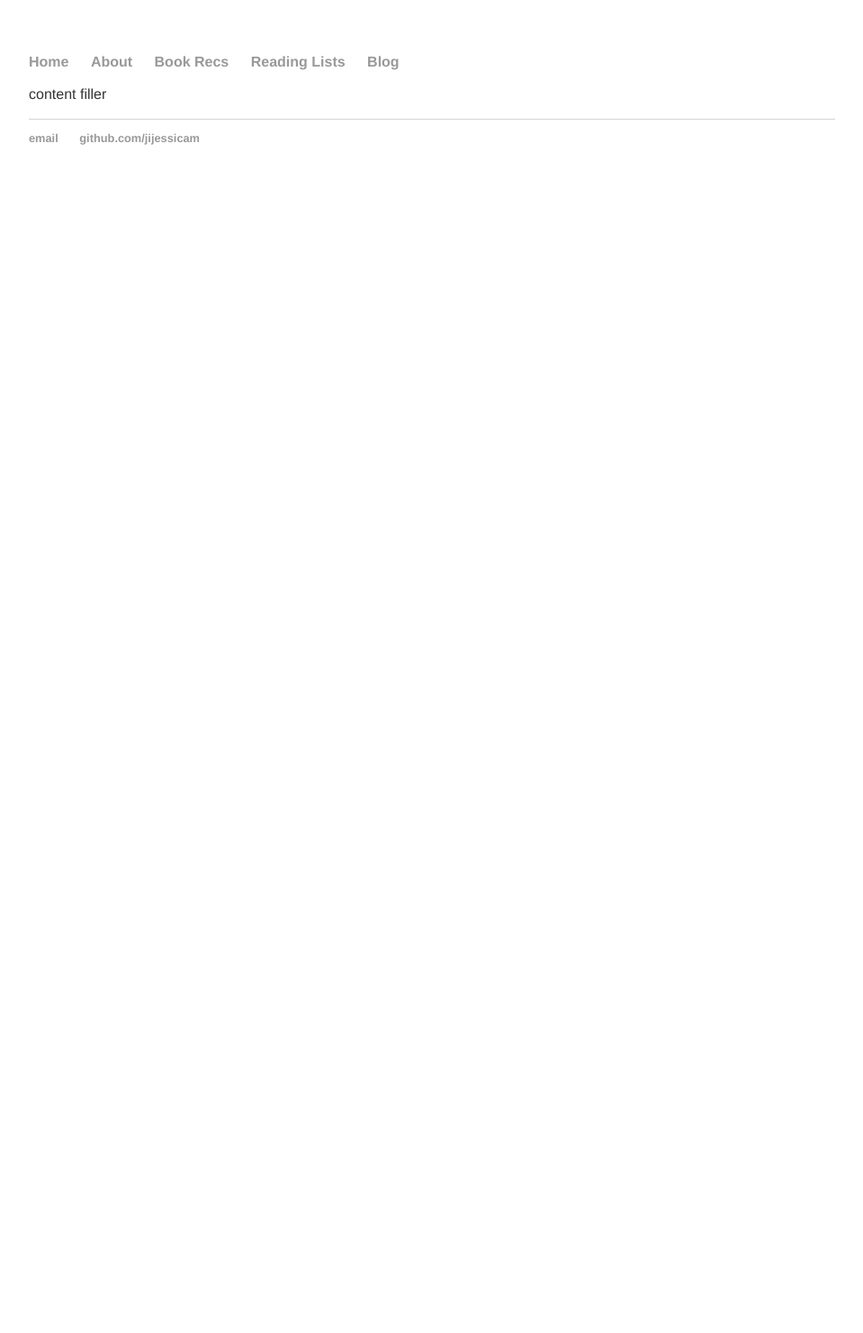
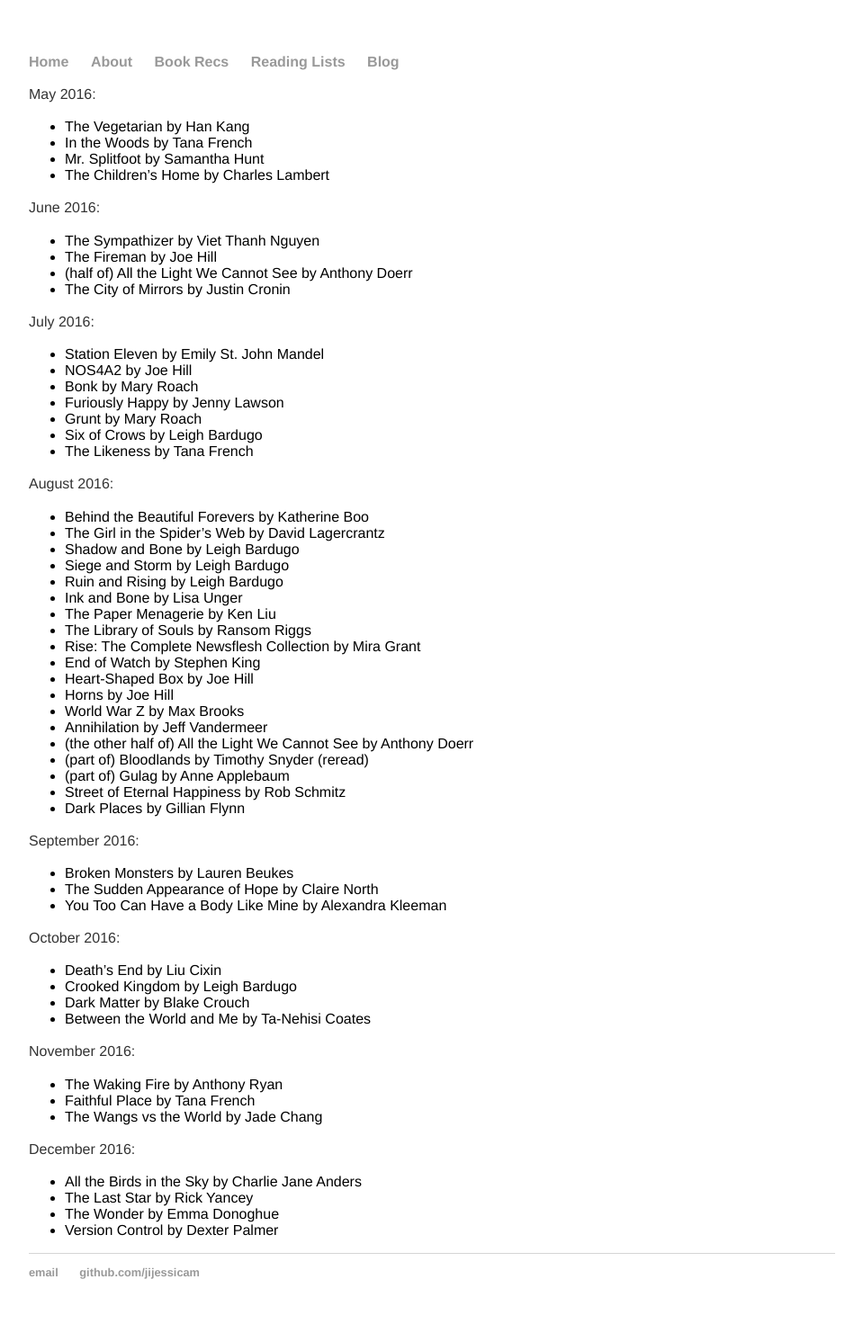
Before and after one commit to jijessicam/jijessicam.github.io, a Jekyll site: the page built from booklists/2016.md, in a window 1280 px wide. Shown: the whole page at 90% size, without its empty margins (160-1119 px from the left). Built offline with Jekyll 4.4.1, drawn with Linux system fonts in a browser that asks for light colours; our own code applies the rules of GitHub Pages for plain Markdown files; before the commit the page ends 900 px from its top, so only the background shows below that.

Commit message:
adding 2016 reading list

```diff
--- a/booklists/2016.md
+++ b/booklists/2016.md
@@ -2,4 +2,67 @@
 layout: default
 title: reading list: 2016
 ---
-content filler
+
+May 2016:
+- The Vegetarian by Han Kang
+- In the Woods by Tana French
+- Mr. Splitfoot by Samantha Hunt
+- The Children's Home by Charles Lambert
+
+June 2016:
+- The Sympathizer by Viet Thanh Nguyen
+- The Fireman by Joe Hill
+- (half of) All the Light We Cannot See by Anthony Doerr
+- The City of Mirrors by Justin Cronin
+
+July 2016:
+- Station Eleven by Emily St. John Mandel
+- NOS4A2 by Joe Hill
+- Bonk by Mary Roach
+- Furiously Happy by Jenny Lawson
+- Grunt by Mary Roach
+- Six of Crows by Leigh Bardugo
+- The Likeness by Tana French
+
+August 2016:
+- Behind the Beautiful Forevers by Katherine Boo
+- The Girl in the Spider's Web by David Lagercrantz
+- Shadow and Bone by Leigh Bardugo
+- Siege and Storm by Leigh Bardugo
+- Ruin and Rising by Leigh Bardugo
+- Ink and Bone by Lisa Unger
+- The Paper Menagerie by Ken Liu
+- The Library of Souls by Ransom Riggs
+- Rise: The Complete Newsflesh Collection by Mira Grant
+- End of Watch by Stephen King
+- Heart-Shaped Box by Joe Hill
+- Horns by Joe Hill
+- World War Z by Max Brooks
+- Annihilation by Jeff Vandermeer
+- (the other half of) All the Light We Cannot See by Anthony Doerr
+- (part of) Bloodlands by Timothy Snyder (reread)
+- (part of) Gulag by Anne Applebaum
+- Street of Eternal Happiness by Rob Schmitz
+- Dark Places by Gillian Flynn
+
+September 2016:
+- Broken Monsters by Lauren Beukes
+- The Sudden Appearance of Hope by Claire North
+- You Too Can Have a Body Like Mine by Alexandra Kleeman
+
+October 2016:
+- Death's End by Liu Cixin
+- Crooked Kingdom by Leigh Bardugo
+- Dark Matter by Blake Crouch
+- Between the World and Me by Ta-Nehisi Coates
+
+November 2016:
+- The Waking Fire by Anthony Ryan
+- Faithful Place by Tana French
+- The Wangs vs the World by Jade Chang
+
+December 2016:
+- All the Birds in the Sky by Charlie Jane Anders
+- The Last Star by Rick Yancey
+- The Wonder by Emma Donoghue
+- Version Control by Dexter Palmer
```
